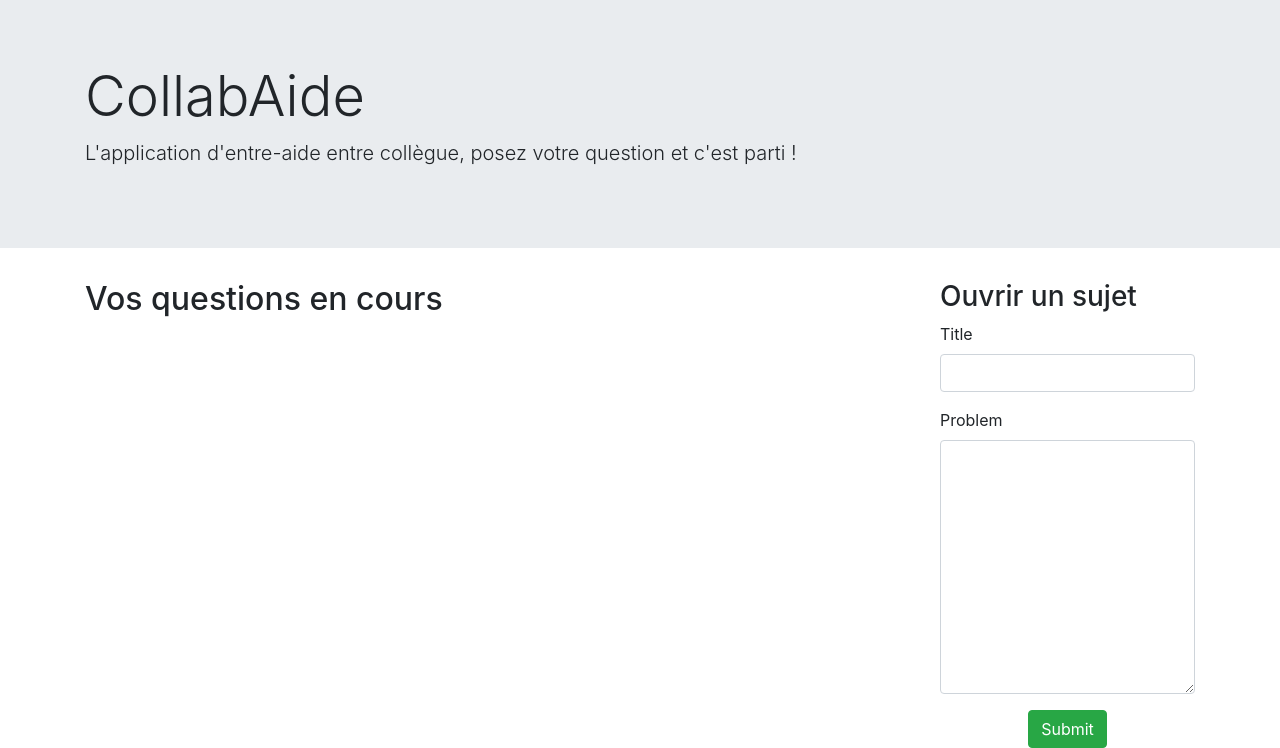
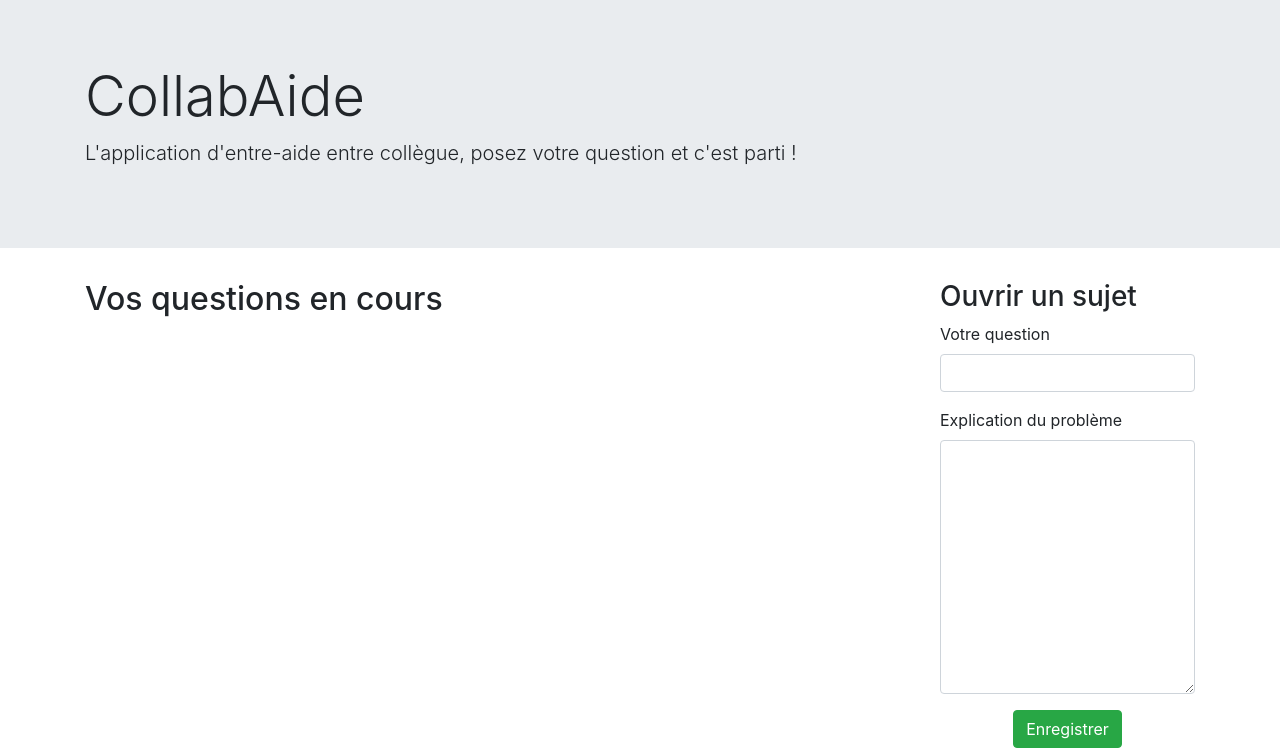
Before and after one commit to thomgo/forum, a Django app: page /questions/user in a window 1280 px wide. Shown: the part 57-805 px from the top of the page. Run offline with Django 3.2, Linux system fonts and the light colour scheme; the visitor is signed in with stand-in values (Sample User, id 1); data that the repository does not hold is empty; some libraries are stand-ins or nearby versions.

Commit message:
translated topic and message form label

```diff
--- a/questions/forms.py
+++ b/questions/forms.py
@@ -12,7 +12,9 @@ class TopicForm(ModelForm):
     def __init__(self, *args, **kwargs):
         super(TopicForm, self).__init__(*args, **kwargs)
         self.fields['title'].widget.attrs.update({'class': 'form-control',})
+        self.fields['title'].label = "Votre question"
         self.fields['problem'].widget.attrs.update({'class': 'form-control',})
+        self.fields['problem'].label = "Explication du problème"
 
 class MessageForm(ModelForm):
     class Meta:
@@ -22,6 +24,7 @@ class MessageForm(ModelForm):
     def __init__(self, *args, **kwargs):
         super(MessageForm, self).__init__(*args, **kwargs)
         self.fields['content'].widget.attrs.update({'class': 'form-control',})
+        self.fields['content'].label = "Votre message"
 
 # class SearchForm(forms.Form):
 #     search = forms.CharField(label='rechercher', max_length=100)
--- a/questions/templates/user_questions.html
+++ b/questions/templates/user_questions.html
@@ -39,7 +39,7 @@
         </div>
       {% endfor %}
       <div class="text-center">
-        <input type="submit" value="Submit" class= "btn btn-success">
+        <input type="submit" value="Enregistrer" class= "btn btn-success">
       </div>
   </form>
 {% endblock%}
```
